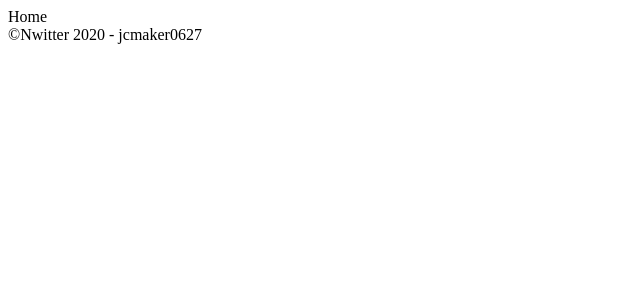
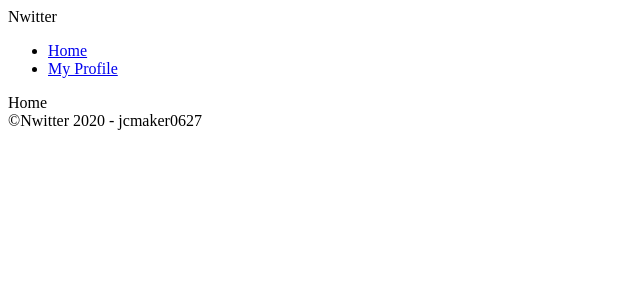
Before and after one commit to jcmaker/nwitter, a React (Create React App) app: page /#/ in a window 1280 px wide. Shown: the top 300 px of the page, without its empty margins (0-640 px from the left). Built offline with nearby package versions, Linux system fonts and the light colour scheme; no server answers; sample sign-in values are in the browser's storage.

Commit message:
Navigation + Logout

```diff
--- /dev/null
+++ b/src/components/Navigation.js
@@ -0,0 +1,18 @@
+import React from "react";
+import { Link } from "react-router-dom";
+
+const Navigation = () => (
+  <nav>
+    Nwitter
+    <ul>
+      <li>
+        <Link to="/">Home</Link>
+      </li>
+      <li>
+        <Link to="/profile">My Profile</Link>
+      </li>
+    </ul>
+  </nav>
+);
+
+export default Navigation;
--- a/src/components/Router.js
+++ b/src/components/Router.js
@@ -1,21 +1,36 @@
 import React, { useState } from "react";
-import { HashRouter as Router, Route, Switch } from "react-router-dom";
+import {
+  HashRouter as Router,
+  Route,
+  Switch,
+  Redirect,
+} from "react-router-dom";
 import Auth from "routes/Auth";
 import Home from "routes/Home";
+import Navigation from "components/Navigation";
+import Profile from "routes/Profile";
 const AppRouter = ({ isLoggedIn }) => {
   return (
     <Router>
+      {isLoggedIn && <Navigation />}
       <Switch>
         {isLoggedIn ? (
           <>
             <Route exact path="/">
               <Home />
             </Route>
+            <Route exact path="/profile">
+              <Profile />
+            </Route>
+            <Redirect from="*" to="/" />
           </>
         ) : (
-          <Route exact path="/">
-            <Auth />
-          </Route>
+          <>
+            <Route exact path="/">
+              <Auth />
+            </Route>
+            <Redirect from="*" to="/" />
+          </>
         )}
       </Switch>
     </Router>
--- a/src/routes/Profile.js
+++ b/src/routes/Profile.js
@@ -1,4 +1,16 @@
 import React from "react";
+import { authService } from "fbase";
+import { useHistory } from "react-router-dom";
 
-const Profile = () => <span>Profile</span>;
-export default Profile;
+export default () => {
+  const history = useHistory();
+  const onLogOutClick = () => {
+    authService.signOut();
+    history.push("/");
+  };
+  return (
+    <>
+      <button onClick={onLogOutClick}>Logout</button>
+    </>
+  );
+};
```
